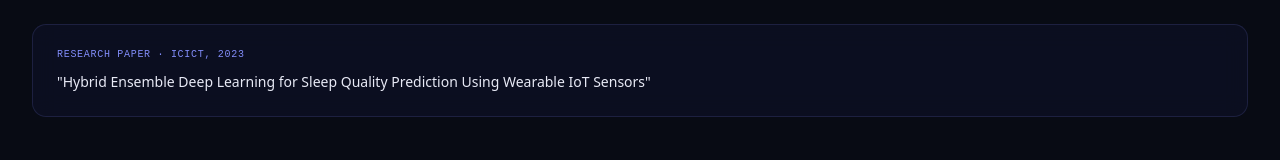
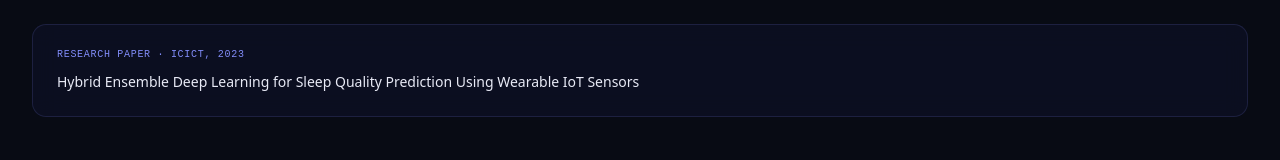
Before and after one commit to sharonekula13/portfolio, a Next.js app: page / in a window 1280 px wide. Shown: the part 1689-1849 px from the top of the page. Built offline with nearby package versions, Linux system fonts and the light colour scheme; a web font is replaced by a local one.

Commit message:
remove quotes from publication

```diff
--- a/app/page.tsx
+++ b/app/page.tsx
@@ -244,7 +244,7 @@ export default function Home() {
     <div style={{ background: t.card, border: `1px solid ${t.border}`, borderRadius: 14, padding: "22px 24px", backdropFilter: "blur(12px)" }}>
       <p style={{ fontFamily: "monospace", fontSize: 10, color: t.accent, textTransform: "uppercase", letterSpacing: "0.07em", marginBottom: 8 }}>Research Paper · ICICT, 2023</p>
       <p style={{ fontSize: 14, color: t.text, lineHeight: 1.7 }}>
-        "Hybrid Ensemble Deep Learning for Sleep Quality Prediction Using Wearable IoT Sensors"
+        Hybrid Ensemble Deep Learning for Sleep Quality Prediction Using Wearable IoT Sensors
       </p>
     </div>
   </Reveal>
```
